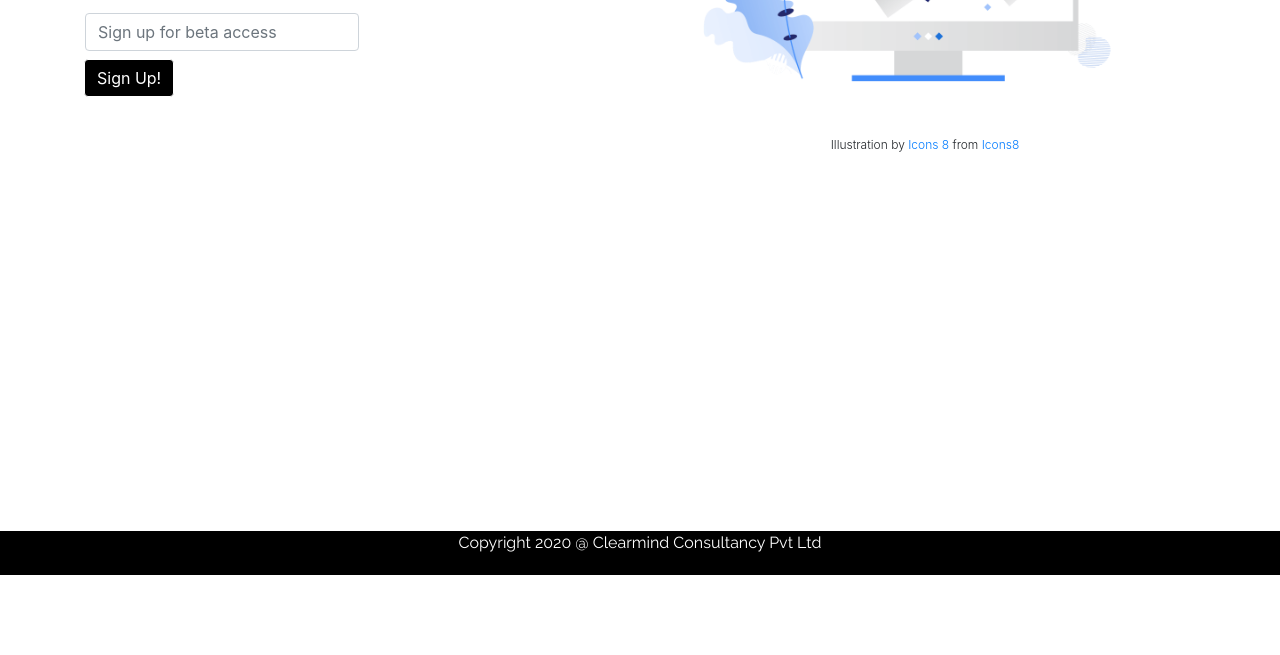
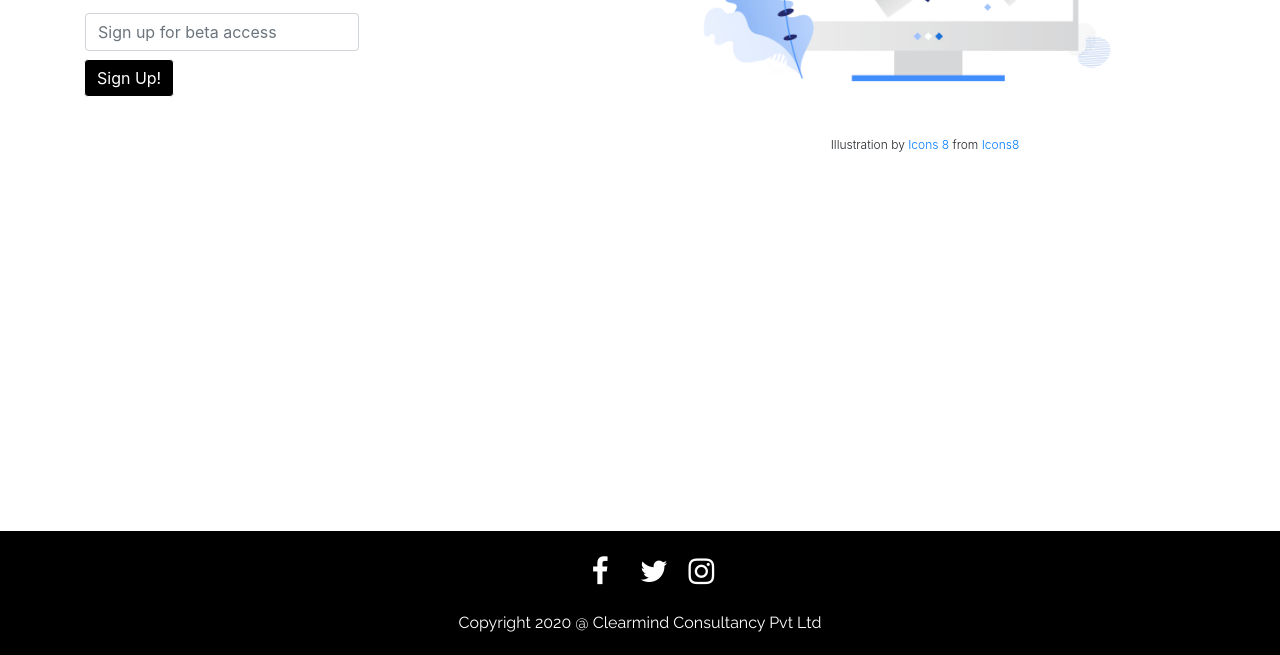
Before and after one commit to abhi141997/agency, a plain HTML site: page index.html in a window 1280 px wide. Shown: the part 351-1006 px from the top of the page. Before the commit the page ends 926 px from the top, so only its background shows below. Drawn offline with nearby package versions, Linux system fonts and the light colour scheme.

Commit message:
Social Media Icons updated in Footer

```diff
--- a/index.html
+++ b/index.html
@@ -13,6 +13,8 @@
     <!-- Bootstrap core CSS -->
     <link href="vendor/bootstrap/css/bootstrap.min.css" rel="stylesheet">
 
+    <!-- Font Awesome -->
+    <link rel="stylesheet" href="https://cdnjs.cloudflare.com/ajax/libs/font-awesome/4.7.0/css/font-awesome.min.css">
     <!-- Custom fonts for this template -->
     <link href='http://fonts.googleapis.com/css?family=Lato&subset=latin,latin-ext' rel='stylesheet' type='text/css'>
     <link rel="stylesheet" type="text/css" href="//fonts.googleapis.com/css?family=Raleway" />
@@ -72,8 +74,43 @@
       </div>
     </div> -->
 
+    <style>
+      .fa {
+        padding: 20px;
+        font-size: 30px;
+        width: 30px;
+        text-align: center;
+        text-decoration: none;
+        margin: 5px 2px;
+        border-radius: 50%;
+      }
+
+      .fa:hover {
+          opacity: 0.7;
+      }
+
+      .fa-facebook {
+        /* background: #3B5998; */
+        color: white;
+      }
+
+      .fa-twitter {
+        /* background: #55ACEE; */
+        color: white;
+      }
+
+      .fa-instagram {
+        /* background: #125688; */
+        color: white;
+      }
+    </style>
+
 
 <footer style="text-align: center; padding-bottom: 4px;background-color:black;">
+  <a href="#" class="fa fa-facebook" target="_blank"></a>
+  <a href="https://twitter.com/lorem_ed" class="fa fa-twitter" target="_blank"></a>
+  <a href="https://www.instagram.com/lorem_ed" class="fa fa-instagram" target="_blank"></a>
+
   <p style="color: white; font-family:Raleway;">Copyright 2020 @ Clearmind Consultancy Pvt Ltd</p>
 </footer>
         </div>
```
